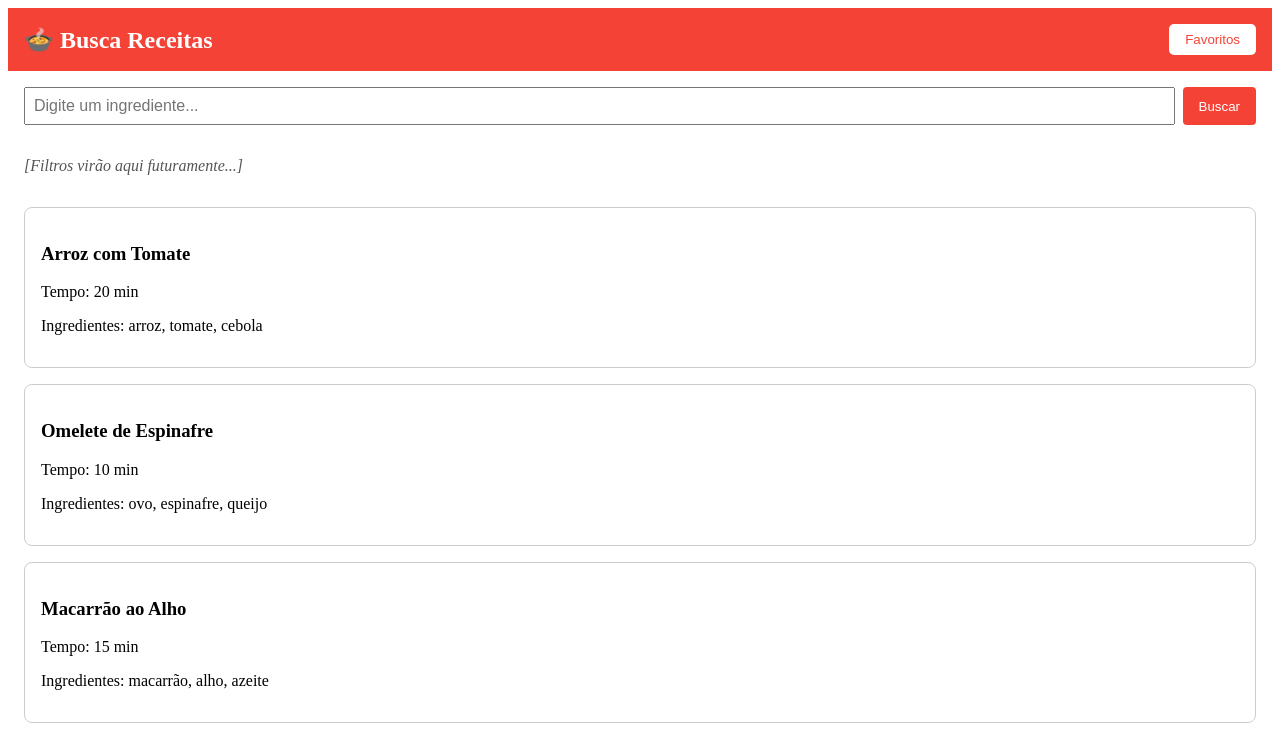
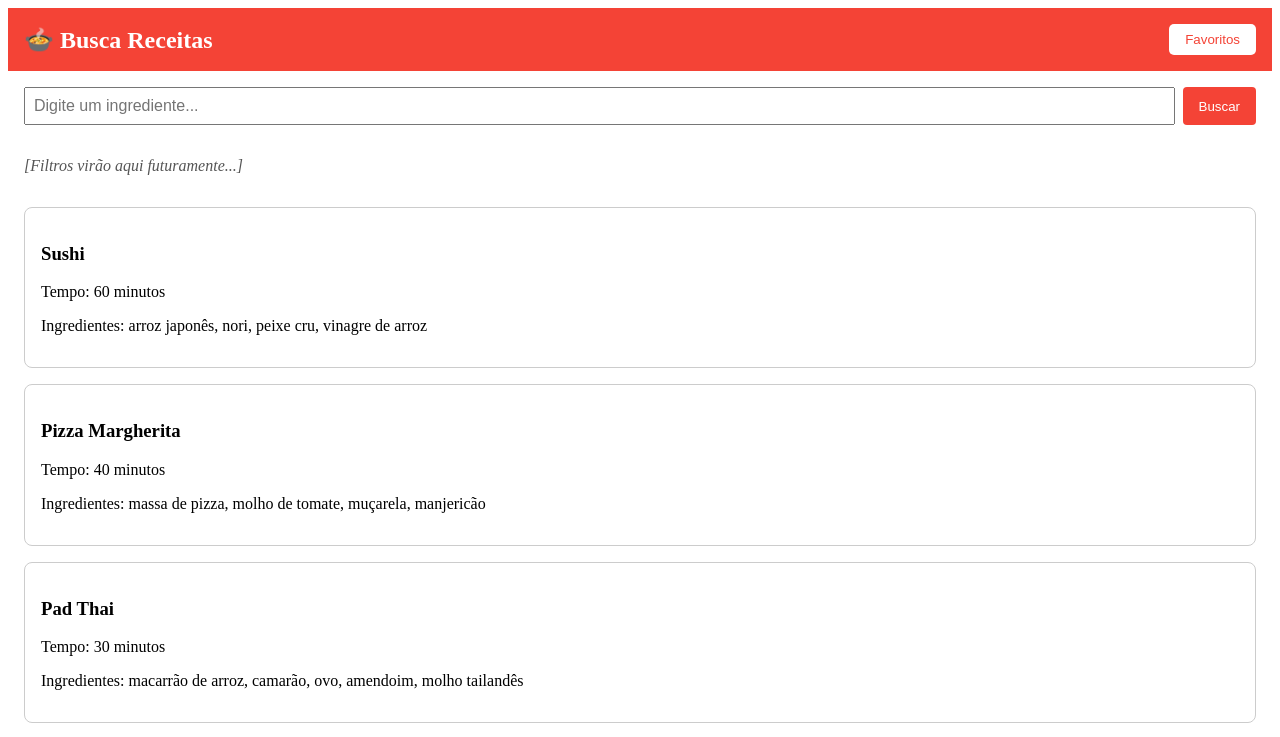
Before and after one commit to Davi-Choradeira/Masterchef, a React (Vite) app: page / in a window 1280 px wide. Shown: the top 737 px of the page. Built offline with nearby package versions, Linux system fonts and the light colour scheme.

Commit message:
refactor: importa receitas de arquivo externo e remove lista local

```diff
--- a/src/pages/Home.jsx
+++ b/src/pages/Home.jsx
@@ -3,45 +3,42 @@
 import SearchBar from '../components/SearchBar'
 import Filters from '../components/Filters'
 import RecipeList from '../components/RecipeList'
-
-// Array mock com receitas de exemplo
-const receitasMock = [
-  {
-    id: 1,
-    titulo: "Arroz com Tomate",
-    ingredientes: ["arroz", "tomate", "cebola"],
-    tempo: "20 min"
-  },
-  {
-    id: 2,
-    titulo: "Omelete de Espinafre",
-    ingredientes: ["ovo", "espinafre", "queijo"],
-    tempo: "10 min"
-  },
-  {
-    id: 3,
-    titulo: "Macarrão ao Alho",
-    ingredientes: ["macarrão", "alho", "azeite"],
-    tempo: "15 min"
-  }
-]
+import RecipeModal from '../components/RecipeModal'
+import { receitasMock } from '../data/receitas'
 
 export default function Home() {
-  const [resultado, setResultado] = useState(receitasMock)
+  const [receitas, setReceitas] = useState(receitasMock)
+  const [modalAberto, setModalAberto] = useState(false)
+  const [receitaSelecionada, setReceitaSelecionada] = useState(null)
 
-  function buscarReceitas(ingrediente) {
-    const filtradas = receitasMock.filter((receita) =>
-      receita.ingredientes.includes(ingrediente.toLowerCase())
+  const buscarPorIngrediente = (ingrediente) => {
+    const resultado = receitasMock.filter((r) =>
+      r.ingredientes.some((i) =>
+        i.toLowerCase().includes(ingrediente.toLowerCase())
+      )
     )
-    setResultado(filtradas)
+    setReceitas(resultado)
+  }
+
+  const abrirModal = (receita) => {
+    setReceitaSelecionada(receita)
+    setModalAberto(true)
+  }
+
+  const fecharModal = () => {
+    setReceitaSelecionada(null)
+    setModalAberto(false)
   }
 
   return (
     <div>
       <Header />
-      <SearchBar aoBuscar={buscarReceitas} />
+      <SearchBar aoBuscar={buscarPorIngrediente} />
       <Filters />
-      <RecipeList receitas={resultado} />
+      <RecipeList receitas={receitas} aoClicar={abrirModal} />
+      {modalAberto && (
+        <RecipeModal receita={receitaSelecionada} aoFechar={fecharModal} />
+      )}
     </div>
   )
 }
```
